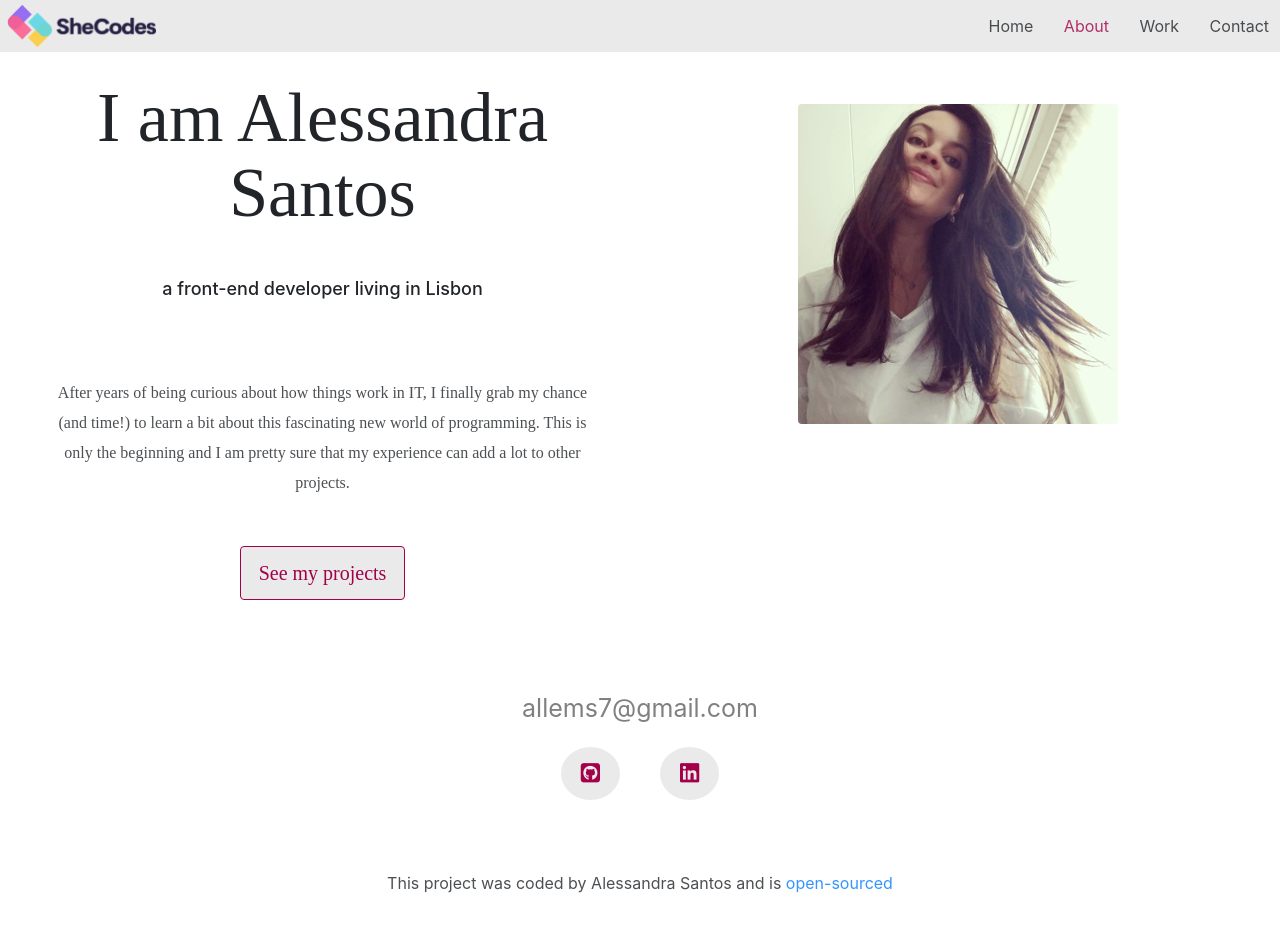
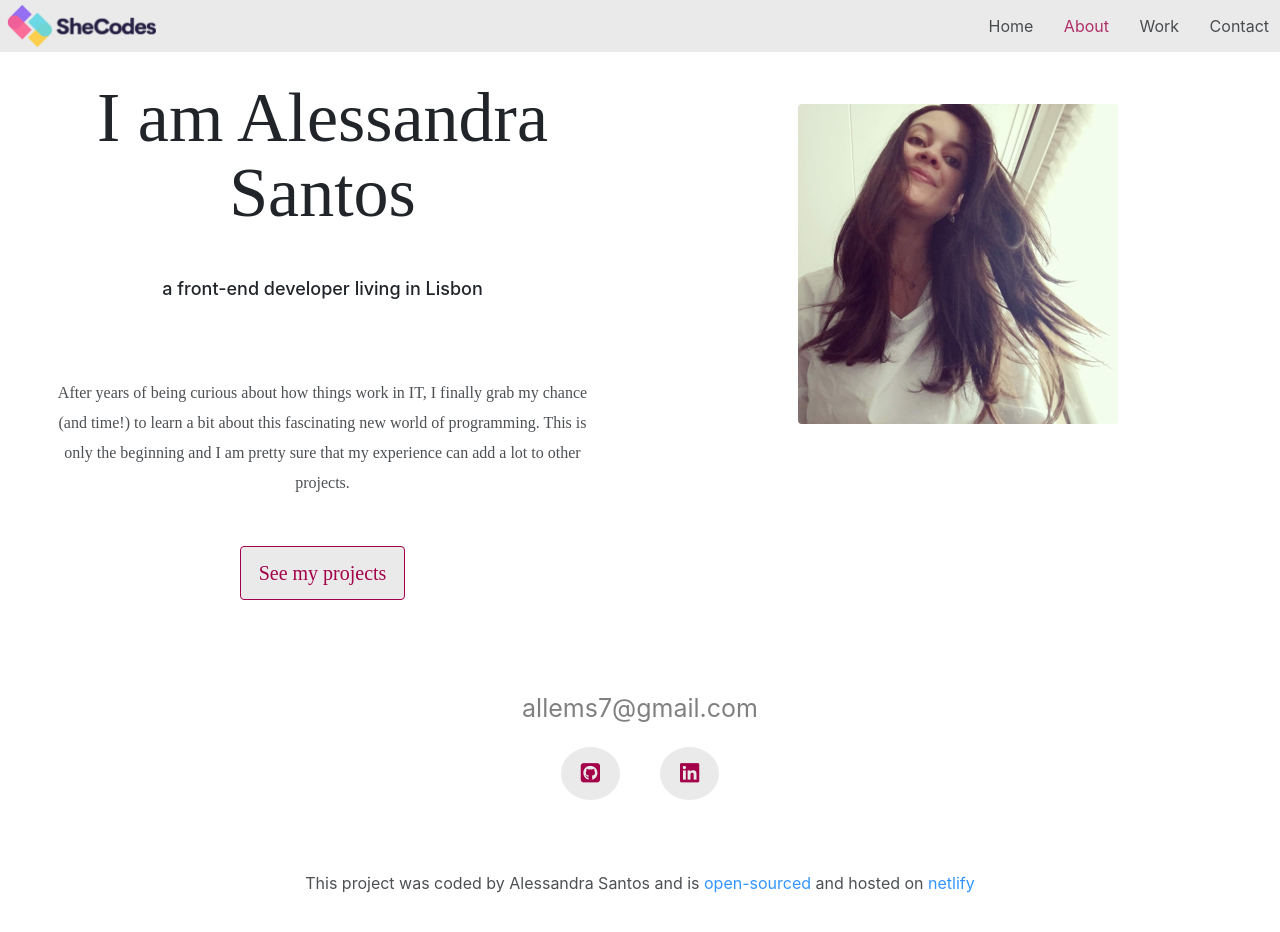
Before and after one commit to AlessandraSantos-dev/Portfolio, a plain HTML site: page about.html in a window 1280 px wide. Drawn offline with nearby package versions, Linux system fonts and the light colour scheme.

Commit message:
Included link to netlify

```diff
--- a/about.html
+++ b/about.html
@@ -118,6 +118,10 @@
             target="_blank"
             >open-sourced</a
           >
+          and hosted on
+          <a href="https://keen-druid-b34b8b.netlify.app" target="_blank">
+            netlify
+          </a>
         </p>
       </footer>
     </div>
```
Also changed, not shown: contact.html (+4 -0 lines), index.html (+4 -0 lines), work.html (+4 -0 lines).
